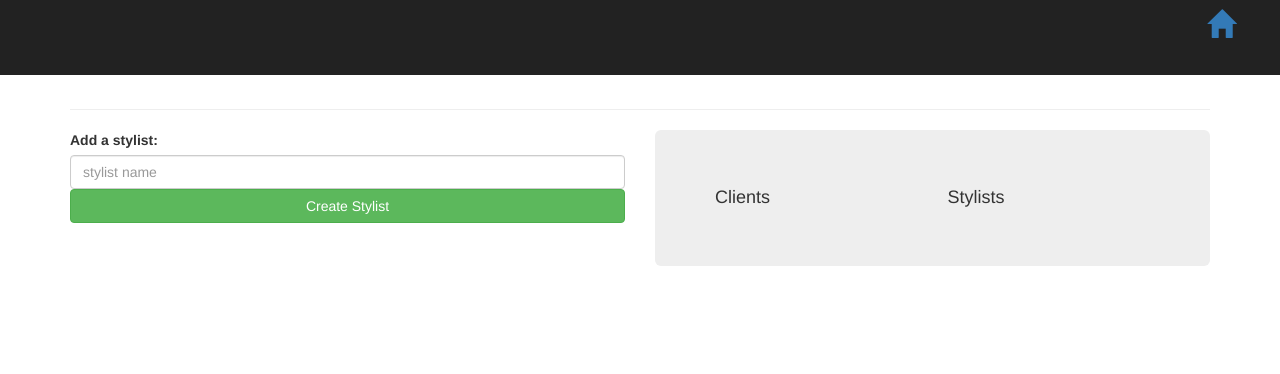
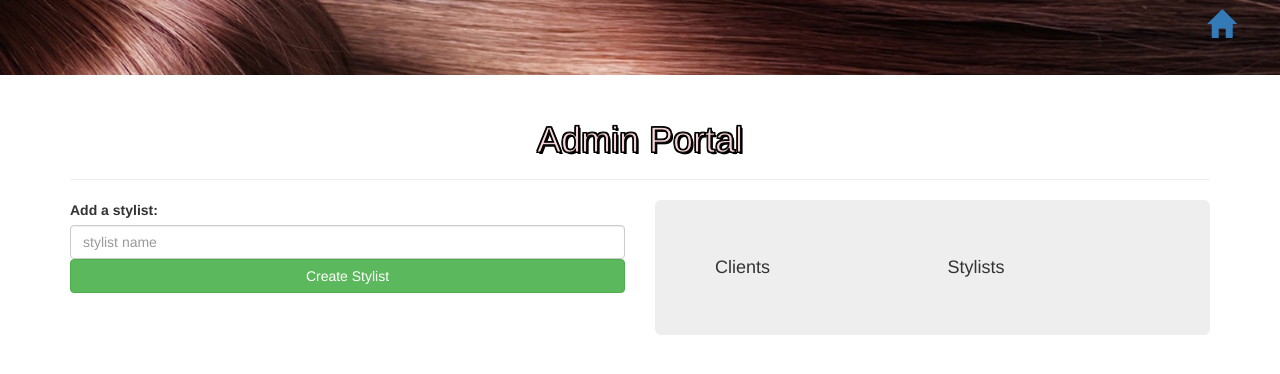
Before and after one commit to KomodoTech/hairSalon, a PHP site: template views/home.html.twig in a window 1280 px wide. Shown: the top 374 px of the page. Run offline with PHP 8.4, Linux system fonts and the light colour scheme; the template is opened without the code that fills it, so the values that code supplies are empty; some libraries are stand-ins or nearby versions.

Commit message:
fix stylist dropdown look

```diff
--- a/views/home.html.twig
+++ b/views/home.html.twig
@@ -6,7 +6,7 @@
         {% include "partials/navbar.html.twig" %}
         <div class="container">
             <div class="page-header">
-                <h1>{{ home_name }}</h1>
+                <h1>Admin Portal</h1>
             </div>
             <div id="main-content">
                 <div class="row">
--- a/views/partials/navbar.html.twig
+++ b/views/partials/navbar.html.twig
@@ -1,10 +1,10 @@
 <nav class="nav-bar navbar-inverse navbar-fixed-top">
     <div class="container-fluid">
         <div class="navbar-header">
-            <a class="navbar-brand" href="#">{{ home_name }}</a>
+            <a class="navbar-brand" href="/">{{ home_name }}</a>
             {% include "partials/hamburger_button.html.twig" %}
             <div id="home-glyph-button" class="nav navbar-nav navbar-right">
-                <a href="#"><span class="glyphicon glyphicon-home" aria-hidden="true"></span></a>
+                <a href="/"><span class="glyphicon glyphicon-home" aria-hidden="true"></span></a>
             </div>
         </div>
     </div>
--- a/web/css/styles.css
+++ b/web/css/styles.css
@@ -1,17 +1,47 @@
-/*===NAVBAR STYLING============================================*/
+#main-content
+{
+    position: relative;
+}
+
+/*===NAVBAR AND HEADER STYLING============================================*/
 .page-header
 {
     margin-top: 100px;
+    text-align: center;
+    background-color: transparent;
+
+    -webkit-text-stroke: 1px black;
+    color: #f5d5d5;
+    text-shadow:
+    2px 2px 0 #000,
+    -1px -1px 0 #000,
+    1px -1px 0 #000,
+    -1px 1px 0 #000,
+    1px 1px 0 #000;
+}
+
+.page-header h1
+{
+    padding-top: 20px;
 }
 
 .nav-bar
 {
     height: 75px;
+    background-image: url("/img/hair_blowing.jpg");
+    background-repeat: no-repeat;
+    background-size: cover;
 }
 
 .navbar-header
 {
     text-align: center;
+}
+
+.navbar-inverse .navbar-brand
+{
+    font-size: 1.5em;
+    color: #f5d5d5;
 }
 
 #home-glyph-button
@@ -26,15 +56,24 @@
     margin-left: 30px;
 }
 
-
-
-
-
-#main-content
+/*===CHOOSE STYLIST DROPDOWN=====================================*/
+.dropdown-button-text
 {
-    position: relative;
+    float: left;
+    margin-right: 10px;
 }
 
+.dropdown-button-text p
+{
+    margin-bottom: 0;
+}
+
+.caret
+{
+    float: right;
+    margin-left: 10px;
+    margin-top: 5px;
+}
 
 /*===OBJECT DETAILS STYLING======================================*/
 
```
Also changed, not shown: web/img/hair_blowing.jpg (added), web/img/hair_salon.jpg (added).
